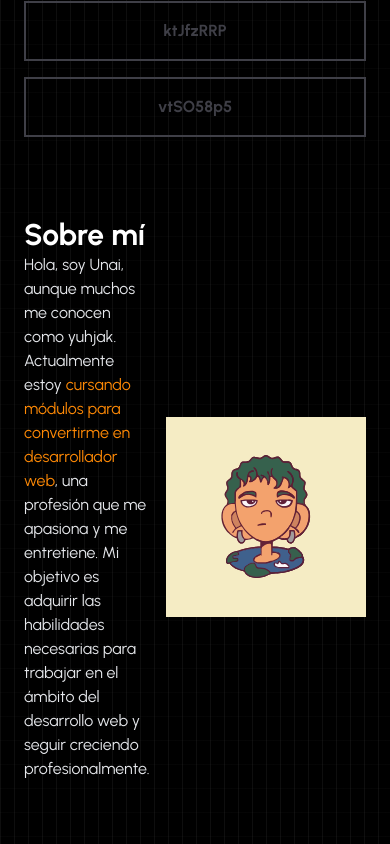
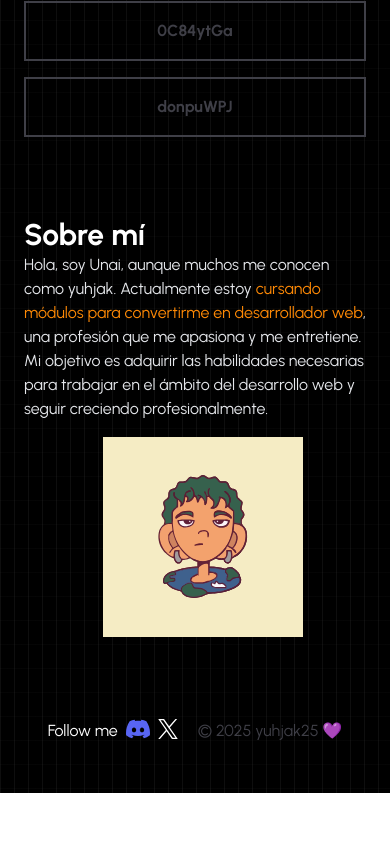
Before and after one commit to yuhjak25/yuhjak, a React (Vite) app: page / in a window 390 px wide. Shown: the part 1156-2000 px from the top of the page. After the commit the page ends 1949 px from the top, so only its background shows below. Built offline with nearby package versions, Linux system fonts and the light colour scheme; what ldrs would draw is missing.

Commit message:
fix: adjust transition effects and layout in Header, Proyectos, and SobreMi components

```diff
--- a/src/components/Header.tsx
+++ b/src/components/Header.tsx
@@ -3,7 +3,7 @@ const Header = () => {
     <div>
       <div className="flex items-center pb-4 pt-10">
         <h1 className="text-3xl text-orange-500 font-bold pr-2">Unai</h1>
-        <span className="text-1xl font-semibold text-zinc-600 hover:text-zinc-200 transition-colors duration-300 ease-in-out">
+        <span className="text-1xl font-semibold text-zinc-600 hover:text-zinc-200 transition-colors duration-300 ease-in">
           ～ @yuhjak25
         </span>
       </div>
@@ -22,7 +22,7 @@ const Header = () => {
           ● Estudiando, no disponible.
         </p>
         <div className="flex items-center pt-0.5">
-          <button className="text-white border-1 border-zinc-700  p-2 mr-2 hover:border-orange-500 transition-colors duration-300 ease-in-out">
+          <button className="text-white border-1 border-zinc-700  p-2 mr-2 hover:border-orange-500 transition-colors duration-300 ease-in">
             <a
               href="https://mail.google.com/mail/?view=cm&fs=1&to=yuhjakcontact@gmail.com&su=Contacto"
               target="_blank">
@@ -45,7 +45,7 @@ const Header = () => {
               </svg>
             </a>
           </button>
-          <button className="text-white border-1 border-zinc-700 p-2 mr-2 hover:border-orange-500 transition-colors duration-300 ease-in-out">
+          <button className="text-white border-1 border-zinc-700 p-2 mr-2 hover:border-orange-500 transition-colors duration-300 ease-in">
             <a href="https://github.com/yuhjak25" target="_blank">
               <svg
                 xmlns="http://www.w3.org/2000/svg"
--- a/src/components/Proyectos.tsx
+++ b/src/components/Proyectos.tsx
@@ -11,7 +11,7 @@ const Proyectos = () => {
           <article className="h-auto w-auto border-2 border-zinc-700 p-4">
             <div>
               <img
-                className="text-zinc-700"
+                className="cursor-zoom-in text-zinc-700 transform transition-transform ease-in duration-300 hover:scale-200"
                 src={adivinaLaPalabra}
                 alt="Captura de la aplicación."
               />
--- a/src/components/SobreMi.tsx
+++ b/src/components/SobreMi.tsx
@@ -5,7 +5,7 @@ const SobreMi = () => {
     <div>
       <section className="pt-20">
         <h3 className="text-white text-3xl font-bold">Sobre mí</h3>
-        <div className="flex items-center justify-center">
+        <div className="flex flex-col sm:flex-row items-center justify-center">
           <p className="text-gray-200 ">
             Hola, soy Unai, aunque muchos me conocen como yuhjak. Actualmente
             estoy{' '}
@@ -19,7 +19,7 @@ const SobreMi = () => {
           <img
             src={yuhjakNewLogo}
             alt="Logo de yuhjak"
-            className="size-50 ml-4"
+            className="size-50 ml-4 sm:ml-0 sm:mt-0 mt-4"
           />
         </div>
       </section>
```
